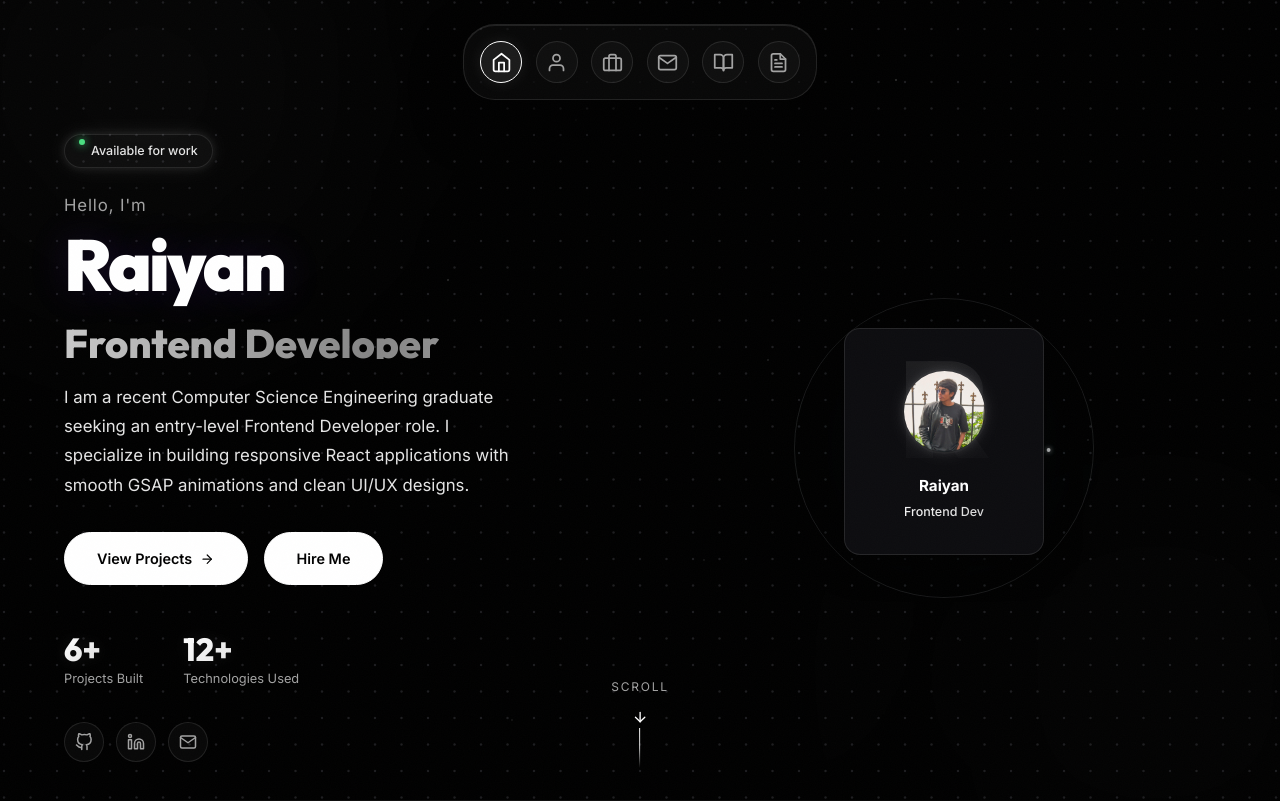
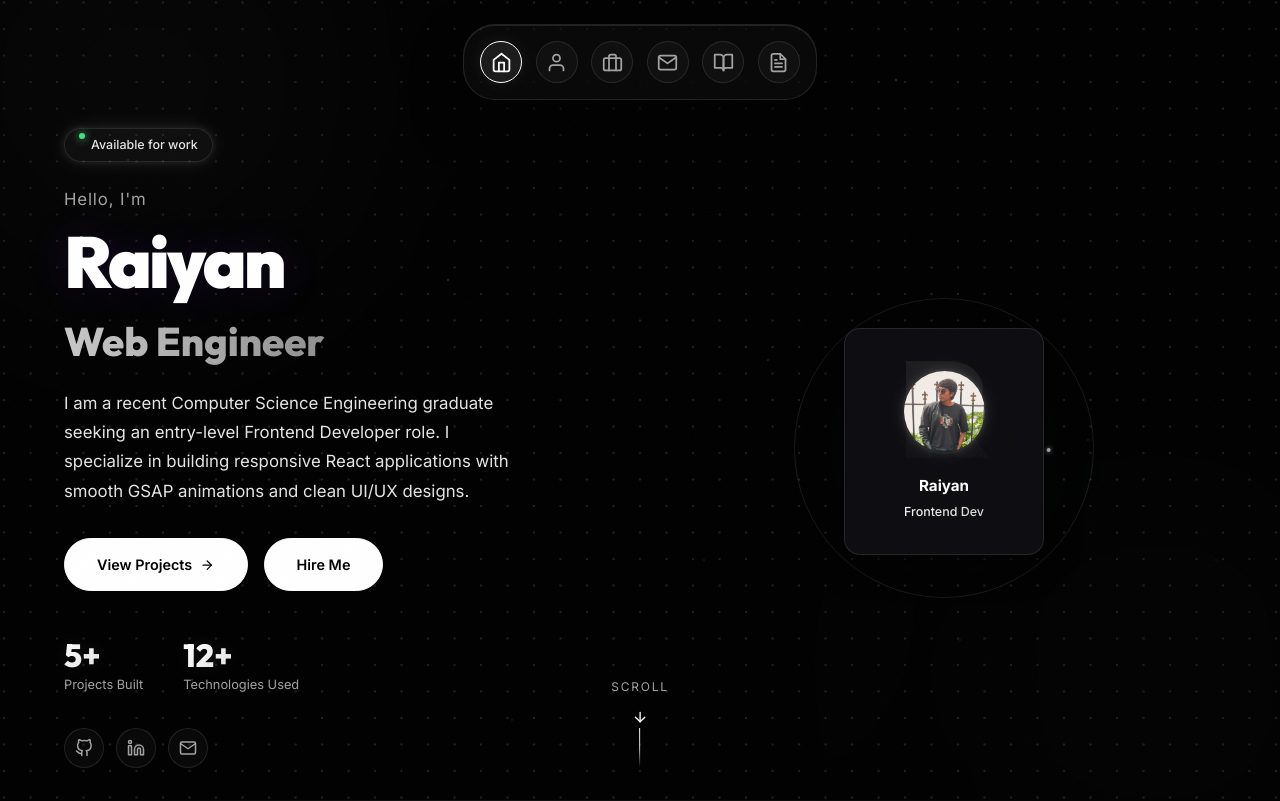
Before and after one commit to raiyan346/portfolio, a React (Vite) app: page / in a window 1280 px wide. Shown: the top 801 px of the page. Built offline with nearby package versions, Linux system fonts and the light colour scheme.

Commit message:
updated resume-alignment

```diff
--- a/index.html
+++ b/index.html
@@ -1,14 +1,17 @@
 <!doctype html>
 <html lang="en" data-theme="dark">
+
 <head>
   <meta charset="UTF-8" />
   <meta name="viewport" content="width=device-width, initial-scale=1.0" />
 
   <!-- SEO -->
   <title>Raiyna's Portfolio</title>
-    <meta name="description" content="Raiyna's Portfolio — Frontend Developer & UI/UX Designer crafting premium digital experiences with React, GSAP, and cutting-edge design systems." />
-    <meta name="keywords" content="Frontend Developer, UI/UX Designer, React Developer, Portfolio, Web Developer, Raiyna" />
-    <meta name="author" content="Raiyna" />
+  <meta name="description"
+    content="Raiyna's Portfolio — Frontend Developer & UI/UX Designer crafting premium digital experiences with React, GSAP, and cutting-edge design systems." />
+  <meta name="keywords"
+    content="Frontend Developer, UI/UX Designer, React Developer, Portfolio, Web Developer, Raiyna" />
+  <meta name="author" content="Raiyan" />
   <meta name="robots" content="index, follow" />
   <meta name="theme-color" content="#030014" />
   <meta name="color-scheme" content="dark" />
@@ -22,7 +25,7 @@
 
   <!-- Twitter Card -->
   <meta name="twitter:card" content="summary_large_image" />
-    <meta name="twitter:title" content="Raiyna's Portfolio" />
+  <meta name="twitter:title" content="Raiyan's Portfolio" />
   <meta name="twitter:description" content="Premium portfolio — Frontend Developer & UI/UX Designer." />
   <meta name="twitter:image" content="/og-image.jpg" />
 
@@ -33,15 +36,23 @@
   <!-- Google Fonts -->
   <link rel="preconnect" href="https://fonts.googleapis.com" />
   <link rel="preconnect" href="https://fonts.gstatic.com" crossorigin />
-    <link href="https://fonts.googleapis.com/css2?family=Inter:ital,opsz,wght@0,14..32,100..900;1,14..32,100..900&family=Outfit:wght@300;400;500;600;700;800;900&display=swap" rel="stylesheet" />
+  <link
+    href="https://fonts.googleapis.com/css2?family=Inter:ital,opsz,wght@0,14..32,100..900;1,14..32,100..900&family=Outfit:wght@300;400;500;600;700;800;900&display=swap"
+    rel="stylesheet" />
 
   <!-- Force dark theme -->
   <style>
-      html, body { background: #030014; color-scheme: dark; }
+    html,
+    body {
+      background: #030014;
+      color-scheme: dark;
+    }
   </style>
 </head>
+
 <body>
   <div id="root"></div>
   <script type="module" src="/src/main.jsx"></script>
 </body>
+
 </html>
--- a/src/components/Footer/index.jsx
+++ b/src/components/Footer/index.jsx
@@ -55,10 +55,10 @@ export default function Footer() {
                 filter: 'drop-shadow(0 0 12px var(--accent-glow))',
               }}
             >
-              R.
+              Raiyan
             </div>
             <p style={{ color: 'var(--muted)', fontSize: '0.8rem' }}>
-              Frontend Developer & UI/UX Designer
+              Web Engineer & UI/UX Designer
             </p>
           </div>
 
--- a/src/components/Hero/index.jsx
+++ b/src/components/Hero/index.jsx
@@ -40,19 +40,20 @@ function RoleSwitcher({ roles }) {
     return () => clearInterval(id);
   }, [roles.length]);
   return (
-    <div style={{ height: '1.2em', overflow: 'hidden', position: 'relative' }}>
+    <div style={{ height: '1.2em', overflow: 'hidden', position: 'relative', lineHeight: '1.2em' }}>
       <AnimatePresence mode="wait">
         <motion.span
           key={idx}
-          initial={{ y: 40, opacity: 0, filter: 'blur(8px)' }}
+          initial={{ y: '100%', opacity: 0, filter: 'blur(8px)' }}
           animate={{ y: 0, opacity: 1, filter: 'blur(0px)' }}
-          exit={{ y: -40, opacity: 0, filter: 'blur(8px)' }}
+          exit={{ y: '-100%', opacity: 0, filter: 'blur(8px)' }}
           transition={{ duration: 0.5, ease: [0.22, 1, 0.36, 1] }}
           className="gradient-text-animated"
           style={{
             display: 'block',
             fontFamily: "'Outfit', sans-serif",
             fontWeight: 800,
+            lineHeight: '1.2em',
           }}
         >
           {roles[idx]}
@@ -231,9 +232,9 @@ export default function Hero() {
                 fontFamily: "'Outfit', sans-serif",
                 fontWeight: 900,
                 color: 'var(--text)',
-                lineHeight: 1.05,
+                lineHeight: 1.15,
                 letterSpacing: '-0.04em',
-                marginBottom: '0.5rem',
+                marginBottom: '0.8rem',
                 textShadow: '0 0 40px rgba(124,58,237,0.15)',
               }}
             >
--- a/src/components/Navbar/index.jsx
+++ b/src/components/Navbar/index.jsx
@@ -8,7 +8,7 @@ const navLinks = [
   { href: '#projects', label: 'Projects', icon: FiBriefcase },
   { href: '#contact', label: 'Contact', icon: FiMail },
   { href: '#blog', label: 'Blog', icon: FiBookOpen },
-  { href: 'https://www.raiyan.tech/RaiyanResume.pdf', label: 'Resume', icon: FiFileText, isExternal: true },
+  { href: '/raiyan-remue.pdf', label: 'Resume', icon: FiFileText, isExternal: true },
 ];
 
 function DockItem({ href, label, Icon, mouseX, isExternal, activeSection, scrollTo }) {
--- a/src/data/portfolioData.js
+++ b/src/data/portfolioData.js
@@ -4,8 +4,8 @@
 
 export const personalInfo = {
   name: 'Raiyan',
-  title: 'Frontend Developer & UI/UX Designer',
-  roles: ['Frontend Developer', 'UI/UX Designer'],
+  title: 'Web Engineer & UI/UX Designer',
+  roles: ['Web Engineer', 'UI/UX Designer'],
   email: 'alraiyan03@gmail.com',
   github: 'https://github.com/raiyan346',
   linkedin: 'https://www.linkedin.com/in/b-raiyan-73b0082ba/',
@@ -17,7 +17,7 @@ export const personalInfo = {
 
 I love translating wireframes and Figma designs into clean, responsive, and interactive React applications. I am committed to writing modular, efficient code and creating user interfaces that look premium and function flawlessly.`,
   stats: [
-    { label: 'Projects Built', value: 6, suffix: '+' },
+    { label: 'Projects Built', value: 5, suffix: '+' },
     { label: 'Technologies Used', value: 12, suffix: '+' },
   ],
   achievements: [
```
Also changed, not shown: 2 other files (tests, documents, lock files or other folders). Lines whose indentation alone changed are shown as unchanged.
